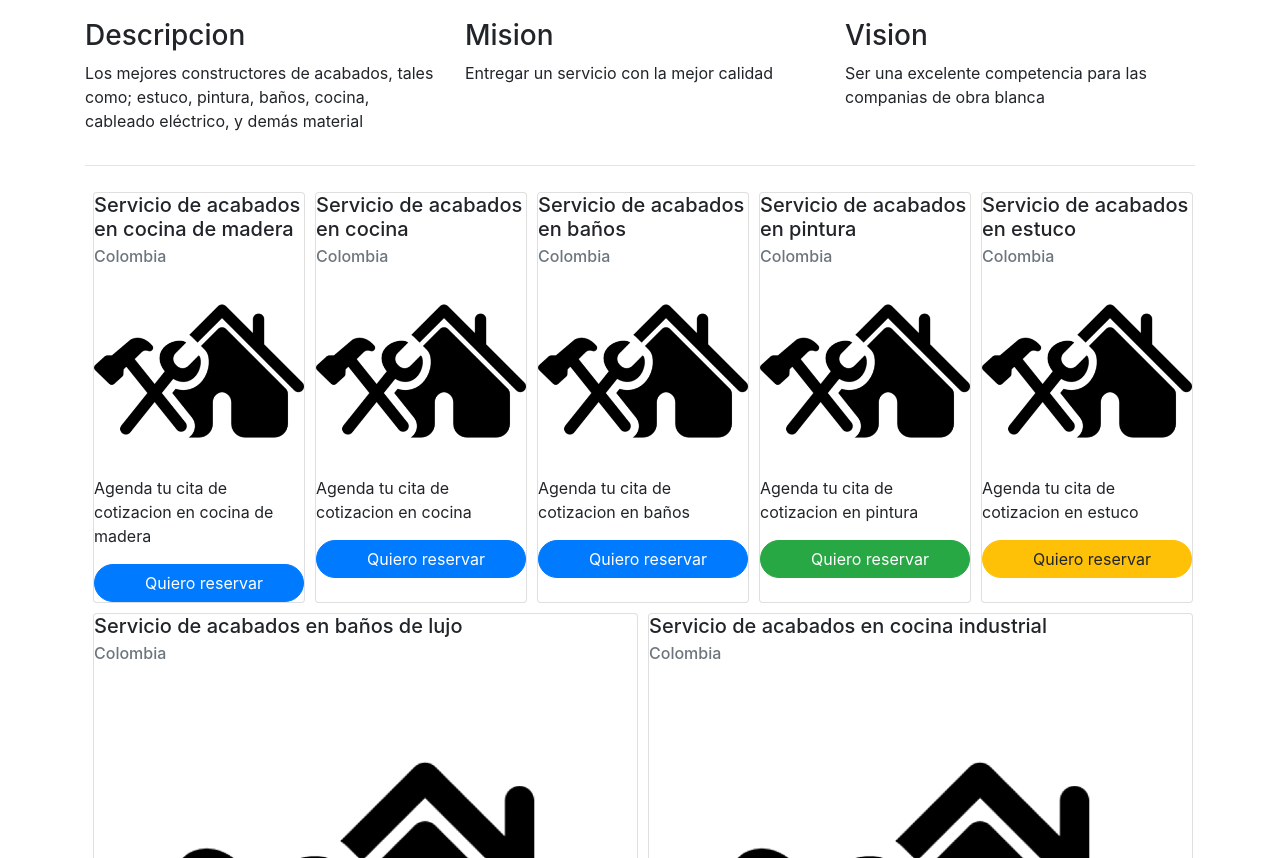
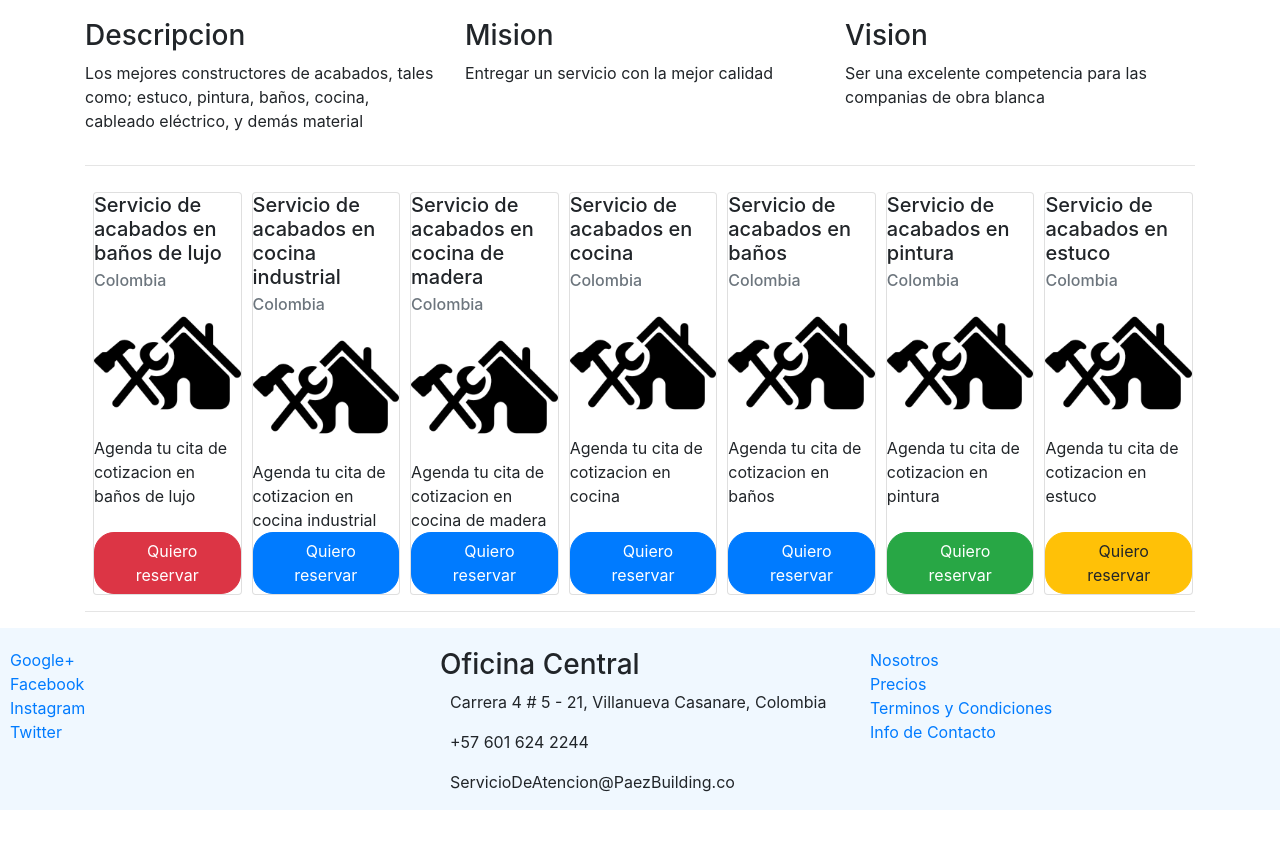
Before and after one commit to catwilo/Web, a website: page index.html in a window 1280 px wide. Shown: the part 782-1640 px from the top of the page. After the commit the page ends 1592 px from the top, so only its background shows below. Drawn offline with nearby package versions, Linux system fonts and the light colour scheme; a web font is replaced by a local one.

Commit message:
boton al final del card separando el texto y el boton en diferentes div y use propiedad justify-content-between al div contenedor para que el espacio en blanco divida a los elementos

```diff
--- a/css/main.css
+++ b/css/main.css
@@ -3,11 +3,12 @@
     color: black;
 }
 
-.img-titulo{
+.img-titulo {
     width: 800px;
 }
+
 .reserva {
-    flex: 1 200px;
+    flex: 1 100px;
     margin: 10px 2px 0px 2px;
     padding: 0px 0px 0px 0px;
 }
--- a/index.html
+++ b/index.html
@@ -42,7 +42,7 @@
     <div class="jumbotron">
         <h1>Empresa de Obra blanca</h1>
         <hr>
-        <img class="img-titulo mx-auto d-block" src="images/planoCasa.png" alt="imagen PlanoCasa not found">
+        <img class="img-titulo mx-auto d-block" src="images/planoCasa.png" alt="imagen PlanoCasa">
     </div>
     <div class="container">
         <nav aria-label="breadcrumb">
@@ -73,74 +73,95 @@
         </div>
         <hr>
         <div class="d-flex flex-wrap flex-row-reverse">
-            <div class="card reserva d-flex flex-column justify-content-between ml-2">
+            <div class="card reserva d-flex flex-column  ml-2">
                 <div class="card-body">
                     <h5 class="card-title">Servicio de acabados en estuco</h5>
                     <h6 class="card-subtitle text-muted">Colombia</h6>
-                    <img class="card-img-top" src="images/RepairHome.png" alt="imagen PlanoCasa not found">
+                    <img class="card-img-top" src="images/RepairHome.png" alt="imagen PlanoCasa">
                     <p class="card-text">Agenda tu cita de cotizacion en estuco</p>
+                </div>
+                <div>
                     <button class="btn boton-reserva btn-warning"><span class="oi oi-fire"></span>Quiero
                         reservar</button>
+
                 </div>
             </div>
-            <div class="card reserva d-flex flex-column justify-content-between ml-2">
+            <div class="card reserva d-flex flex-column  ml-2">
                 <div class="card-body">
                     <h5 class="card-title">Servicio de acabados en pintura</h5>
                     <h6 class="card-subtitle text-muted">Colombia</h6>
-                    <img class="card-img-top" src="images/RepairHome.png" alt="imagen PlanoCasa not found">
+                    <img class="card-img-top" src="images/RepairHome.png" alt="imagen PlanoCasa">
                     <p class="card-text">Agenda tu cita de cotizacion en pintura</p>
+                </div>
+                <div>
                     <button class="btn boton-reserva btn-success"><span class="oi oi-fire"></span>Quiero
                         reservar</button>
+
                 </div>
             </div>
-            <div class="card reserva d-flex flex-column justify-content-between ml-2">
+            <div class="card reserva d-flex flex-column  ml-2">
                 <div class="card-body">
                     <h5 class="card-title">Servicio de acabados en baños</h5>
                     <h6 class="card-subtitle text-muted">Colombia</h6>
-                    <img class="card-img-top" src="images/RepairHome.png" alt="imagen PlanoCasa not found">
+                    <img class="card-img-top" src="images/RepairHome.png" alt="imagen PlanoCasa">
                     <p class="card-text">Agenda tu cita de cotizacion en baños</p>
+                </div>
+                <div>
                     <button class="btn boton-reserva btn-primary"><span class="oi oi-fire"></span>Quiero
                         reservar</button>
+
                 </div>
             </div>
-            <div class="card reserva d-flex flex-column justify-content-between ml-2">
+            <div class="card reserva d-flex flex-column  ml-2">
                 <div class="card-body">
                     <h5 class="card-title">Servicio de acabados en cocina</h5>
                     <h6 class="card-subtitle text-muted">Colombia</h6>
-                    <img class="card-img-top" src="images/RepairHome.png" alt="imagen PlanoCasa not found">
+                    <img class="card-img-top" src="images/RepairHome.png" alt="imagen PlanoCasa">
                     <p class="card-text">Agenda tu cita de cotizacion en cocina</p>
+                </div>
+                <div>
                     <button class="btn boton-reserva btn-primary"><span class="oi oi-fire"></span>Quiero
                         reservar</button>
+
                 </div>
             </div>
-            <div class="card reserva d-flex flex-column justify-content-between ml-2">
+            <div class="card reserva d-flex flex-column  ml-2">
                 <div class="card-body">
                     <h5 class="card-title">Servicio de acabados en cocina de madera</h5>
                     <h6 class="card-subtitle text-muted">Colombia</h6>
-                    <img class="card-img-top" src="images/RepairHome.png" alt="imagen PlanoCasa not found">
+                    <img class="card-img-top" src="images/RepairHome.png" alt="imagen PlanoCasa">
                     <p class="card-text">Agenda tu cita de cotizacion en cocina de madera</p>
+                </div>
+                <div>
                     <button class="btn boton-reserva btn-primary"><span class="oi oi-fire"></span>Quiero
                         reservar</button>
+
                 </div>
             </div>
-            <div class="card reserva d-flex flex-column justify-content-between ml-2">
+            <div class="card reserva d-flex flex-column  ml-2">
                 <div class="card-body">
                     <h5 class="card-title">Servicio de acabados en cocina industrial</h5>
                     <h6 class="card-subtitle text-muted">Colombia</h6>
-                    <img class="card-img-top" src="images/RepairHome.png" alt="imagen PlanoCasa not found">
+                    <img class="card-img-top" src="images/RepairHome.png" alt="imagen PlanoCasa">
                     <p class="card-text">Agenda tu cita de cotizacion en cocina industrial</p>
+                </div>
+                <div>
                     <button class="btn boton-reserva btn-primary"><span class="oi oi-fire"></span>Quiero
                         reservar</button>
+
                 </div>
             </div>
-            <div class="card reserva d-flex flex-column justify-content-between ml-2">
+            <div class="card reserva d-flex flex-column  ml-2">
                 <div class="card-body">
                     <h5 class="card-title">Servicio de acabados en baños de lujo</h5>
                     <h6 class="card-subtitle text-muted">Colombia</h6>
-                    <img class="card-img-top" src="images/RepairHome.png" alt="imagen PlanoCasa not found">
+                    <img class="card-img-top" src="images/RepairHome.png" alt="imagen PlanoCasa">
                     <p class="card-text">Agenda tu cita de cotizacion en baños de lujo</p>
+                </div>
+                <div>
                     <button class="btn boton-reserva btn-danger"><span class="oi oi-fire"></span>Quiero
                         reservar</button>
+
                 </div>
             </div>
         </div>
```
